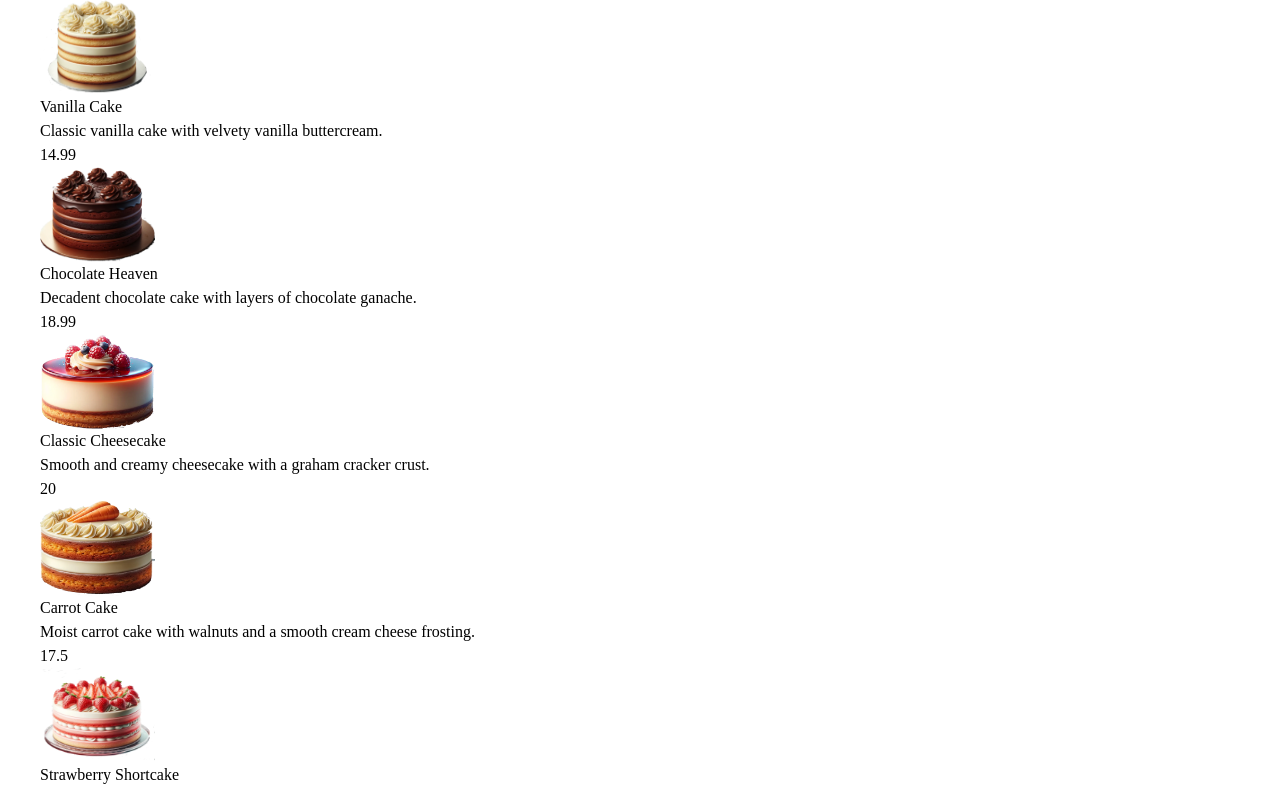
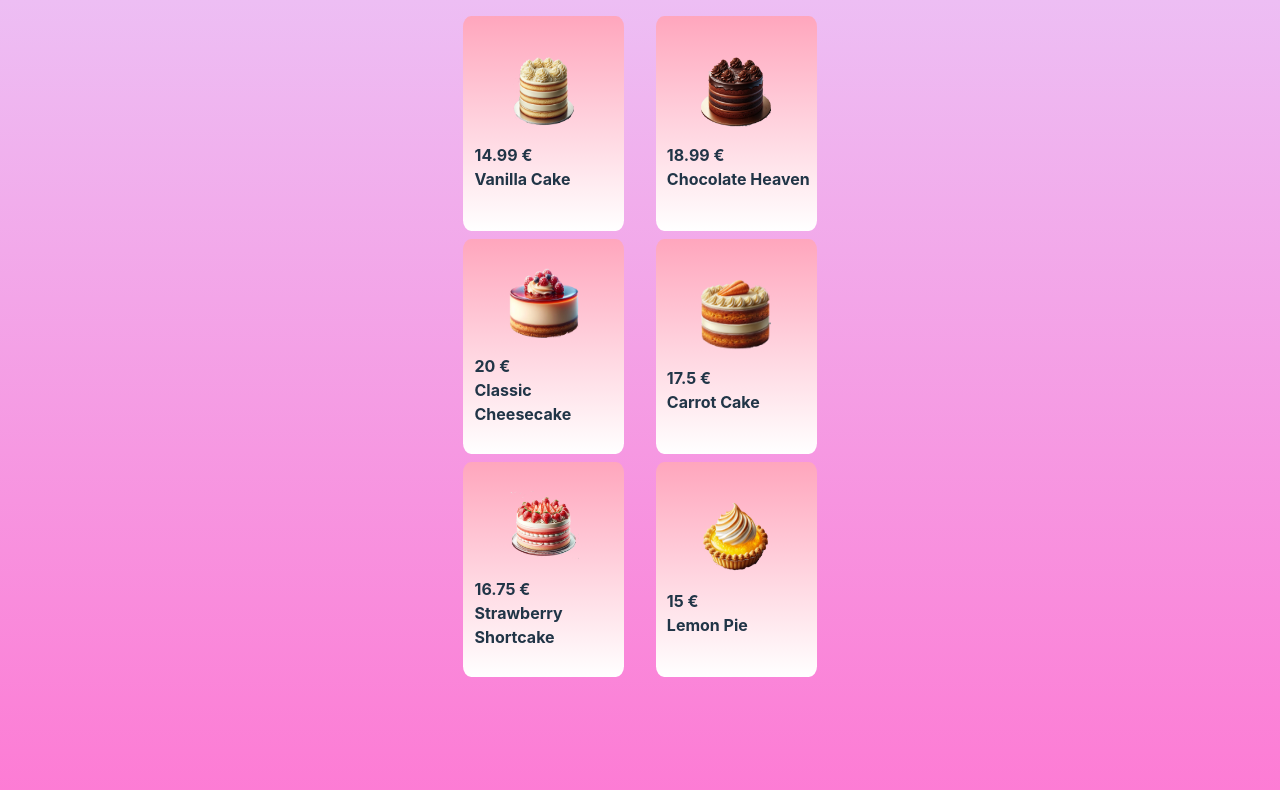
Before and after one commit to eiramele/cake-ecommerce, a React (Vite) app: page / in a window 1280 px wide. Shown: the top 790 px of the page. Built offline with nearby package versions, Linux system fonts and the light colour scheme.

Commit message:
Add styles

```diff
--- a/src/App.css
+++ b/src/App.css
@@ -29,6 +29,7 @@ html, body {
 body {
   line-height: 1.5;
   -webkit-font-smoothing: antialiased;
+
 }
 
 /*
--- a/src/App.tsx
+++ b/src/App.tsx
@@ -1,14 +1,17 @@
-import './App.css'
-import CakeObjList from './pages/Home/Components'
+import "./App.css";
+import Main from "./components/Main";
+import CakeObjList from "./pages/Home/Components";
 
 const cakesURL = "http://localhost:3000/cakes";
 
 function App() {
   return (
     <>
-        <CakeObjList url={cakesURL}/>
-          </>
-  )
+      <Main>
+        <CakeObjList url={cakesURL} />
+      </Main>
+    </>
+  );
 }
 
-export default App
+export default App;
--- a/src/components/Main/index.tsx
+++ b/src/components/Main/index.tsx
@@ -0,0 +1,6 @@
+
+import "./main.css";
+
+export default function Main({ children }) {
+    return <div className="app">{children}</div>;
+  }
--- a/src/components/Main/main.css
+++ b/src/components/Main/main.css
@@ -0,0 +1,5 @@
+.app{
+
+    height: 800px;
+    width: 400px;
+  }
--- a/src/hooks/index.ts
+++ b/src/hooks/index.ts
@@ -1 +1,3 @@
-/** Custom hooks are stored here. They are used to abstract logic from components and make it reusable. The difference between hooks and utils is that hooks are used to abstract logic that is directly related to the application's business logic, while utils are used to abstract logic that is not directly related to the application's business logic. */
+/** Custom hooks are stored here. They are used to abstract logic from components and make it reusable.
+ * The difference between hooks and utils is that hooks are used to abstract logic that is directly related to the application's business logic,
+ * while utils are used to abstract logic that is not directly related to the application's business logic. */
--- a/src/index.css
+++ b/src/index.css
@@ -1,4 +1,4 @@
-/* :root {
+:root {
   font-family: Inter, system-ui, Avenir, Helvetica, Arial, sans-serif;
   line-height: 1.5;
   font-weight: 400;
@@ -25,9 +25,10 @@ a:hover {
 body {
   margin: 0;
   display: flex;
-  place-items: center;
+  justify-content: center;
   min-width: 320px;
   min-height: 100vh;
+  background-image: linear-gradient(#EDBEF4, #fd7bd4);
 }
 
 h1 {
@@ -65,4 +66,4 @@ button:focus-visible {
   button {
     background-color: #f9f9f9;
   }
-} */
+}
--- a/src/pages/Home/Components/home.css
+++ b/src/pages/Home/Components/home.css
@@ -1,8 +1,43 @@
 .cake-image{
-   width: 115px;
-   height: 95px;
+   width: 70px;
+   height: 70px;
+   margin-bottom: 1rem;
 }
 
 ul{
     list-style: none;
+    display: flex;
+    flex-wrap: wrap;
+    justify-content: space-evenly;
+    gap: 0.5rem;
+    padding-left: 0;
+    padding-top: 1rem;
 }
+
+.cake-li{
+    display: flex;
+    flex-direction: column;
+    justify-content: center;
+
+    text-align: left;
+    height: 215px;
+    width: 161px;
+    border-radius: 5%;
+    background-image: linear-gradient(#FFA6BD, #ffffff);
+    padding: 0.2rem;
+
+}
+
+.image-container{
+    display: flex;
+    justify-content: center;
+}
+
+h4{
+    padding-left: 0.5rem;
+}
+
+
+.cake-description{
+    font-size: 0.8rem;
+}
--- a/src/pages/Home/Components/index.tsx
+++ b/src/pages/Home/Components/index.tsx
@@ -1,5 +1,6 @@
 import { getData } from "../../../services";
-import './home.css'
+import "./home.css";
+import "/src/App.css";
 
 export interface Cake {
   id: number;
@@ -73,11 +74,12 @@ const cakes = [
 
 function CakeObj({ cake }: { cake: Cake }) {
   return (
-    <li>
-      <img src={cake.image} className="cake-image"/>
-      <div>{cake.name}</div>
-      <p>{cake.description}</p>
-      <span>{cake.price}</span>
+    <li className="cake-li">
+      <div className="image-container">
+        <img src={cake.image} className="cake-image" />
+      </div>
+      <h4>{cake.price} €</h4>
+      <h4>{cake.name}</h4>
     </li>
   );
 }
--- a/src/theme/theme.ts
+++ b/src/theme/theme.ts
@@ -0,0 +1,46 @@
+const theme = {
+    colors: {
+      primary: '#007bff',     // Primary color for your app
+      secondary: '#6c757d',   // Secondary color
+      success: '#28a745',      // Success color, for success messages or indicators
+      danger: '#dc3545',       // Danger color, for error messages or indicators
+      warning: '#ffc107',      // Warning color
+      info: '#17a2b8',         // Info color
+      light: '#f8f9fa',        // Light color
+      dark: '#343a40',         // Dark color
+      muted: '#6c757d',        // Muted text color
+      text: '#212529',         // Default text color
+      background: '#ffffff',   // Default background color
+    },
+    fonts: {
+      body: 'Roboto, sans-serif',    // Font for body text
+      headings: 'Arial, sans-serif', // Font for headings
+      monospace: 'Monaco, monospace' // Font for monospaced text (e.g., code)
+    },
+    fontSizes: {
+      small: '0.8rem',
+      medium: '1rem',
+      large: '1.2rem',
+      extraLarge: '1.5rem'
+    },
+    spacing: {
+      small: '0.5rem',
+      medium: '1rem',
+      large: '2rem',
+      extraLarge: '3rem'
+    },
+    borderRadius: {
+      small: '0.2rem',
+      default: '0.5rem',
+      large: '1rem'
+    },
+    breakpoints: {
+      small: '576px',
+      medium: '768px',
+      large: '992px',
+      extraLarge: '1200px'
+    }
+    // ... you can add more categories here as needed (e.g., shadows, transitions, etc.)
+  };
+
+  export default theme;
```
Also changed, not shown: src/components/common/Header/header.css (added), src/components/common/Header/index.tsx (renamed from src/components/layout/Header/index.tsx), src/components/layout/index.tsx (added).
